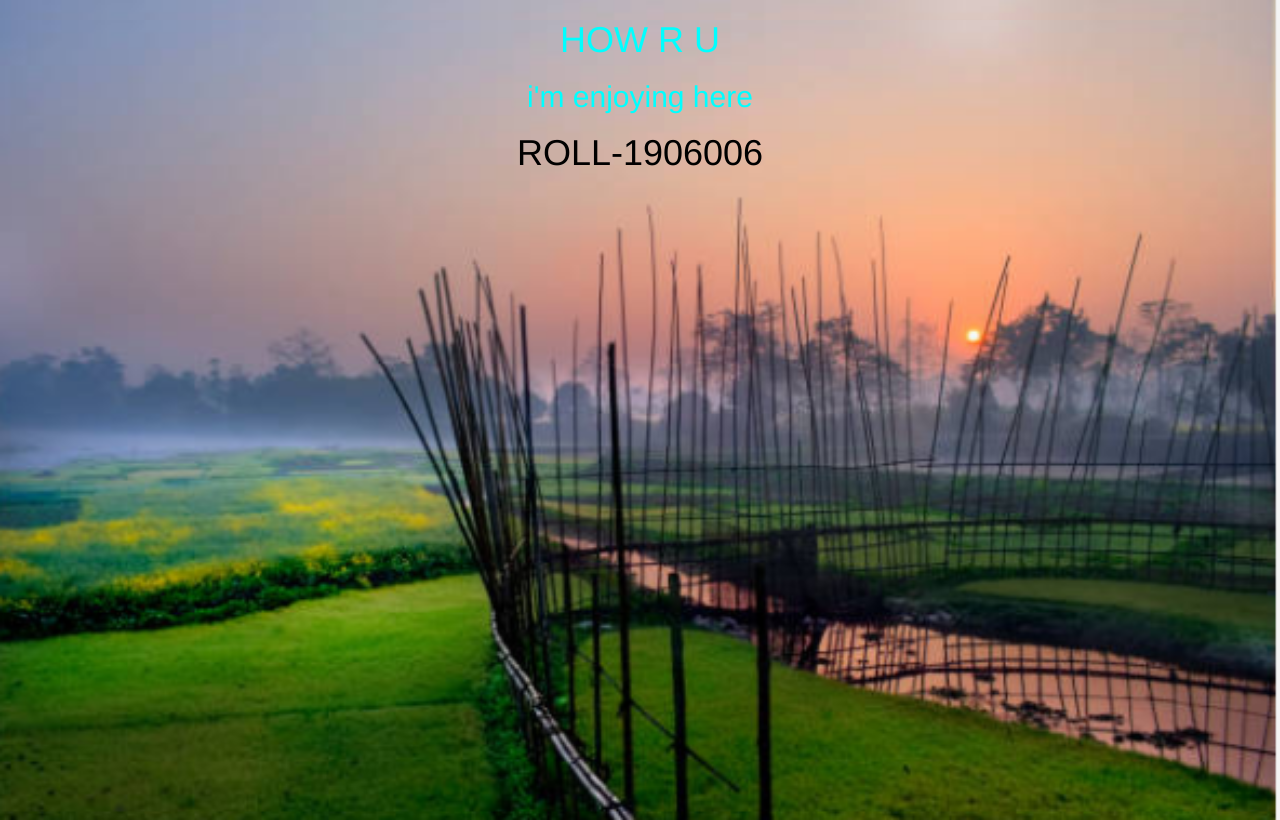
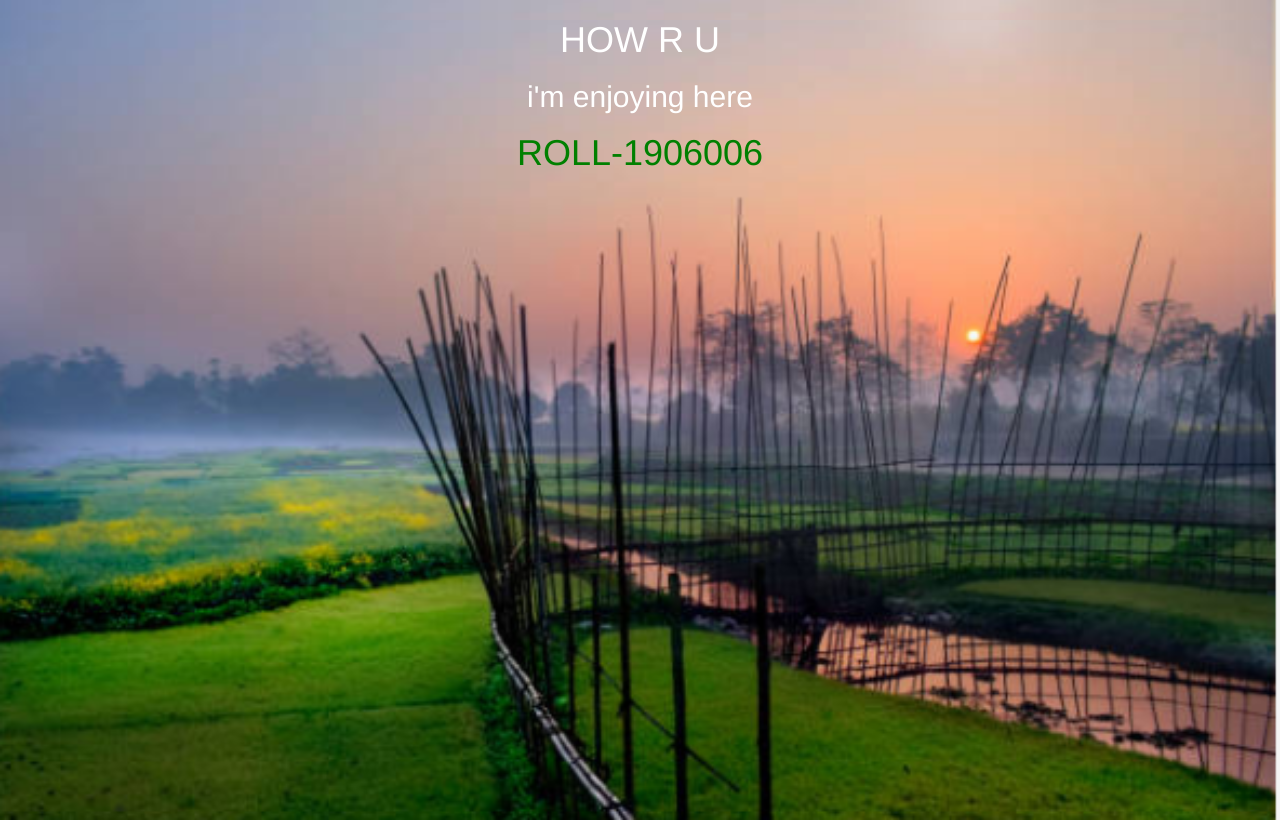
Before and after one commit to shubham7870448/Responsive-Web-Image, a plain HTML site: page index.html in a window 1280 px wide. Drawn offline with nearby package versions, Linux system fonts and the light colour scheme.

Commit message:
Update index.html

```diff
--- a/index.html
+++ b/index.html
@@ -20,9 +20,9 @@ body,html{
 
 
 <div>
-    <h1 class="text-uppercase"  style="color:cyan; text-align: center;">HOW R U</h1>
-    <h2 class="text-lowercase" style="color: cyan; text-align: center;">I'M ENJOYING HERE</h2>
-    <h1 class="text-uppercase"  style="color:black; text-align: center;">ROLL-1906006</h1>
+    <h1 class="text-uppercase"  style="color:white; text-align: center;">HOW R U</h1>
+    <h2 class="text-lowercase" style="color:white; text-align: center;">I'M ENJOYING HERE</h2>
+    <h1 class="text-uppercase"  style="color:green; text-align: center;">ROLL-1906006</h1>
 </div>
 
 </body>
```
